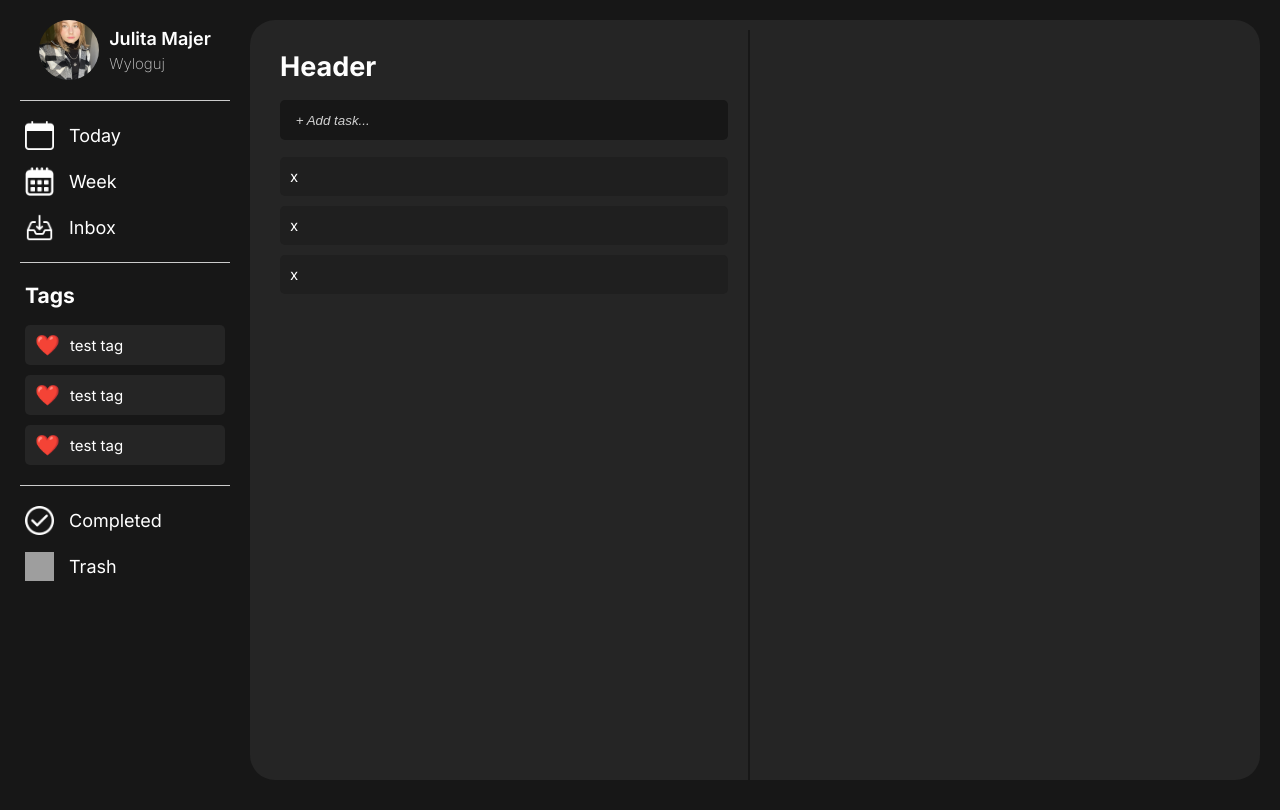
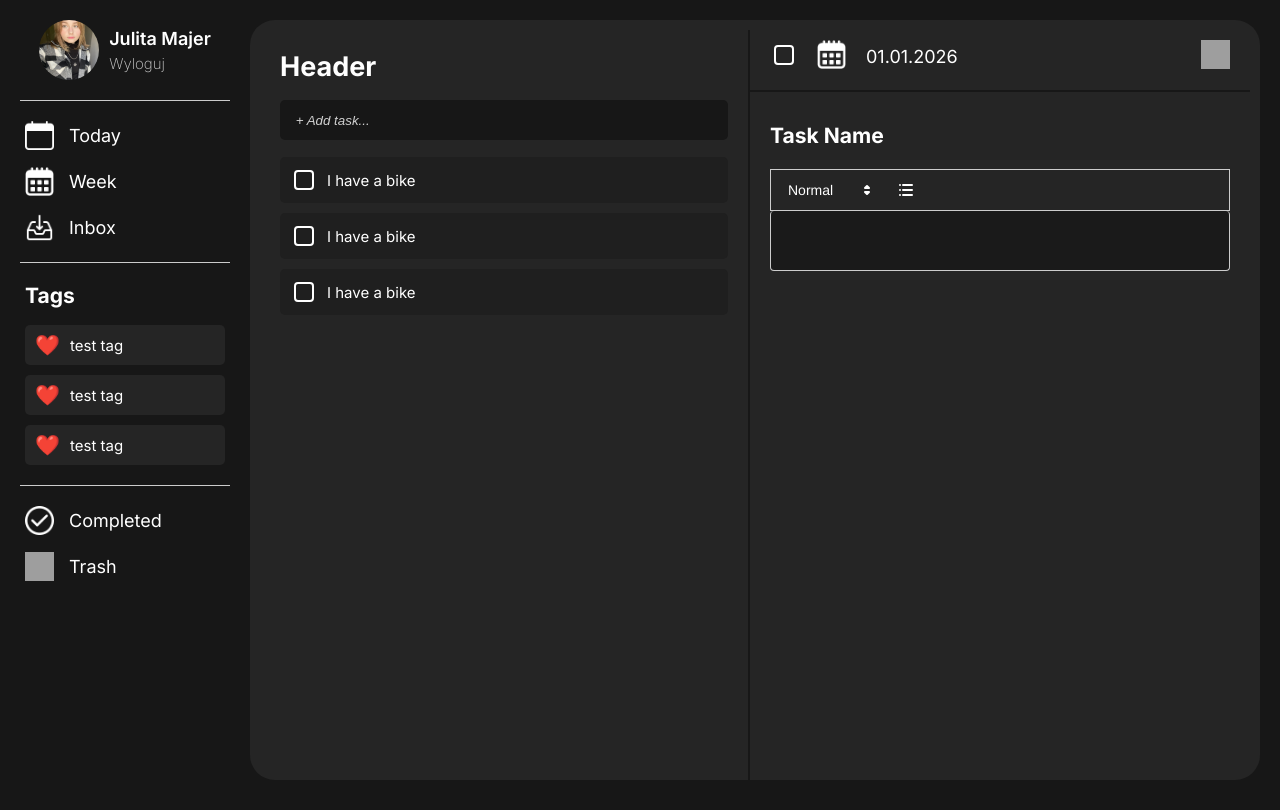
Before and after one commit to julitamajerx/todo, an Angular app in the folder frontend/todo/: page / in a window 1280 px wide. Built offline with nearby package versions, Linux system fonts and the light colour scheme; grey boxes are pictures that could not be loaded.

Commit message:
whole skeleton

```diff
--- a/frontend/todo/package.json
+++ b/frontend/todo/package.json
@@ -33,6 +33,8 @@
     "@angular/forms": "^21.0.2",
     "@angular/platform-browser": "^21.0.2",
     "@angular/router": "^21.0.2",
+    "ngx-quill": "^30.0.0",
+    "quill": "^2.0.3",
     "rxjs": "~7.8.0",
     "tslib": "^2.3.0",
     "zone.js": "~0.15.0"
--- a/frontend/todo/src/features/tasks/task-details/task-details.css
+++ b/frontend/todo/src/features/tasks/task-details/task-details.css
@@ -2,6 +2,63 @@
   border-bottom: 2px solid #171717;
   height: 60px;
   width: 100%;
+}
+
+.container {
+  box-sizing: border-box;
+  padding: 10px 20px;
+}
+
+.container ul {
+  list-style-type: none;
+  margin: 0;
+  padding: 0;
+  display: flex;
+  align-items: center;
+  gap: 20px;
+}
+
+.container ul li:last-child {
+  margin-left: auto;
+}
+
+.task-check {
+  appearance: none;
+  -webkit-appearance: none;
+  cursor: pointer;
+  width: 20px;
+  height: 20px;
+  background: transparent;
+  border: 2px solid white;
+  border-radius: 4px;
+  position: relative;
+}
+
+.task-check:checked::after {
+  content: '';
+  position: absolute;
+  left: 6px;
+  width: 6px;
+  height: 12px;
+  border: solid white;
+  border-width: 0 2px 2px 0;
+  transform: rotate(45deg);
+}
+
+.date {
+}
+
+.description-container {
+  box-sizing: border-box;
+  padding: 10px 20px;
+}
+
+.editor-container {
+  border: 1px solid #ccc;
+  padding: 8px;
+  background-color: #1a1a1a;
+  color: white;
+  border-radius: 4px;
 }
 
 @media (max-width: 768px) {
--- a/frontend/todo/src/features/tasks/task-details/task-details.html
+++ b/frontend/todo/src/features/tasks/task-details/task-details.html
@@ -1,3 +1,21 @@
 <div class="wrapper">
-  <div class="upperbar"></div>
+  <div class="upperbar">
+    <div class="container">
+      <ul>
+        <li><input type="checkbox" class="task-check" /></li>
+        <li>
+          <div class="date">
+            <img src="calendar-weeks.png" alt="calendar" width="29px" height="29px" />
+          </div>
+        </li>
+        <li><span>01.01.2026</span></li>
+        <li><img src="delete.png" alt="calendar" width="29px" height="29px" /></li>
+      </ul>
+    </div>
+  </div>
+
+  <div class="description-container">
+    <h3>Task Name</h3>
+    <div #editorContainer class="editor-container"></div>
+  </div>
 </div>
--- a/frontend/todo/src/features/tasks/task-details/task-details.ts
+++ b/frontend/todo/src/features/tasks/task-details/task-details.ts
@@ -1,9 +1,26 @@
-import { Component } from '@angular/core';
+import { Component, OnInit, ViewChild, ElementRef } from '@angular/core';
+import Quill from 'quill';
 
 @Component({
   selector: 'app-task-details',
-  imports: [],
+  standalone: true,
   templateUrl: './task-details.html',
-  styleUrl: './task-details.css',
+  styleUrls: ['./task-details.css'],
 })
-export class TaskDetails {}
+export class TaskDetails implements OnInit {
+  @ViewChild('editorContainer', { static: true }) editorContainer!: ElementRef;
+  public editor!: Quill;
+
+  ngOnInit() {
+    this.editor = new Quill(this.editorContainer.nativeElement, {
+      modules: {
+        toolbar: [[{ header: [1, 2, 3, false] }], [{ list: 'bullet' }]],
+      },
+      theme: 'snow',
+    });
+  }
+
+  getEditorContent() {
+    return this.editor.root.innerHTML;
+  }
+}
--- a/frontend/todo/src/features/tasks/tasks-list/tasks-list.css
+++ b/frontend/todo/src/features/tasks/tasks-list/tasks-list.css
@@ -7,11 +7,11 @@ h2 {
   height: 100%;
 }
 
-form {
+.add-task {
   margin: 17px 0;
 }
 
-input {
+.add-task input {
   width: 100%;
   height: 40px;
   padding: 12px;
@@ -35,7 +35,7 @@ input::placeholder {
 .task-container {
   display: flex;
   flex-direction: column;
-  gap:10px;
+  gap: 10px;
 }
 
 .task-box {
@@ -43,9 +43,34 @@ input::placeholder {
   align-items: center;
   box-sizing: border-box;
   padding: 10px;
-  background-color: #1F1F1F;
+  background-color: #1f1f1f;
   border-radius: 5px;
   font-size: 15px;
+  gap: 10px;
+}
+
+.task-check {
+  appearance: none;
+  -webkit-appearance: none;
+  cursor: pointer;
+  width: 20px;
+  height: 20px;
+  background: transparent;
+  border: 2px solid white;
+  border-radius: 4px;
+  position: relative;
+}
+
+.task-check:checked::after {
+  content: '';
+  position: absolute;
+  left: 6px;
+  top: 1px;
+  width: 6px;
+  height: 12px;
+  border: solid white;
+  border-width: 0 2px 2px 0;
+  transform: rotate(45deg);
 }
 
 @media (max-width: 768px) {
--- a/frontend/todo/src/features/tasks/tasks-list/tasks-list.html
+++ b/frontend/todo/src/features/tasks/tasks-list/tasks-list.html
@@ -1,12 +1,21 @@
 <div class="wrapper">
   <h2>Header</h2>
-  <form>
+  <div class="add-task">
     <input for="text" id="newTask" name="newTask" placeholder=" + Add task..." />
-  </form>
+  </div>
 
   <div class="task-container">
-    <div class="task-box">x</div>
-    <div class="task-box">x</div>
-    <div class="task-box">x</div>
+    <div class="task-box">
+      <input type="checkbox" class="task-check" />
+      <label for="vehicle1"> I have a bike</label>
+    </div>
+    <div class="task-box">
+      <input type="checkbox" class="task-check" />
+      <label for="vehicle1"> I have a bike</label>
+    </div>
+    <div class="task-box">
+      <input type="checkbox" class="task-check" />
+      <label for="vehicle1"> I have a bike</label>
+    </div>
   </div>
 </div>
--- a/frontend/todo/src/features/tasks/tasks.ts
+++ b/frontend/todo/src/features/tasks/tasks.ts
@@ -10,7 +10,7 @@ import { TasksList } from './tasks-list/tasks-list';
   styleUrl: './tasks.css',
 })
 export class Tasks implements OnInit {
-  protected isSelected = false;
+  protected isSelected = true;
   protected isMobile = false;
 
   private breakpointObserver = inject(BreakpointObserver);
--- a/frontend/todo/src/styles.css
+++ b/frontend/todo/src/styles.css
@@ -1,3 +1,5 @@
+@import 'quill/dist/quill.snow.css';
+
 body {
   margin: 0;
   background-color: #171717;
@@ -5,3 +7,20 @@ body {
   font-family: 'Inter', sans-serif;
   font-size: 18px;
 }
+
+.ql-toolbar.ql-snow .ql-stroke,
+.ql-toolbar.ql-snow .ql-fill,
+.ql-toolbar.ql-snow button,
+.ql-toolbar.ql-snow select {
+  color: white;
+  fill: white;
+  stroke: white;
+}
+
+.ql-tooltip {
+  color: white;
+}
+
+.ql-toolbar.ql-snow .ql-picker-label {
+  color: white;
+}
```
Also changed, not shown: 1 other file (tests, documents, lock files or other folders).
